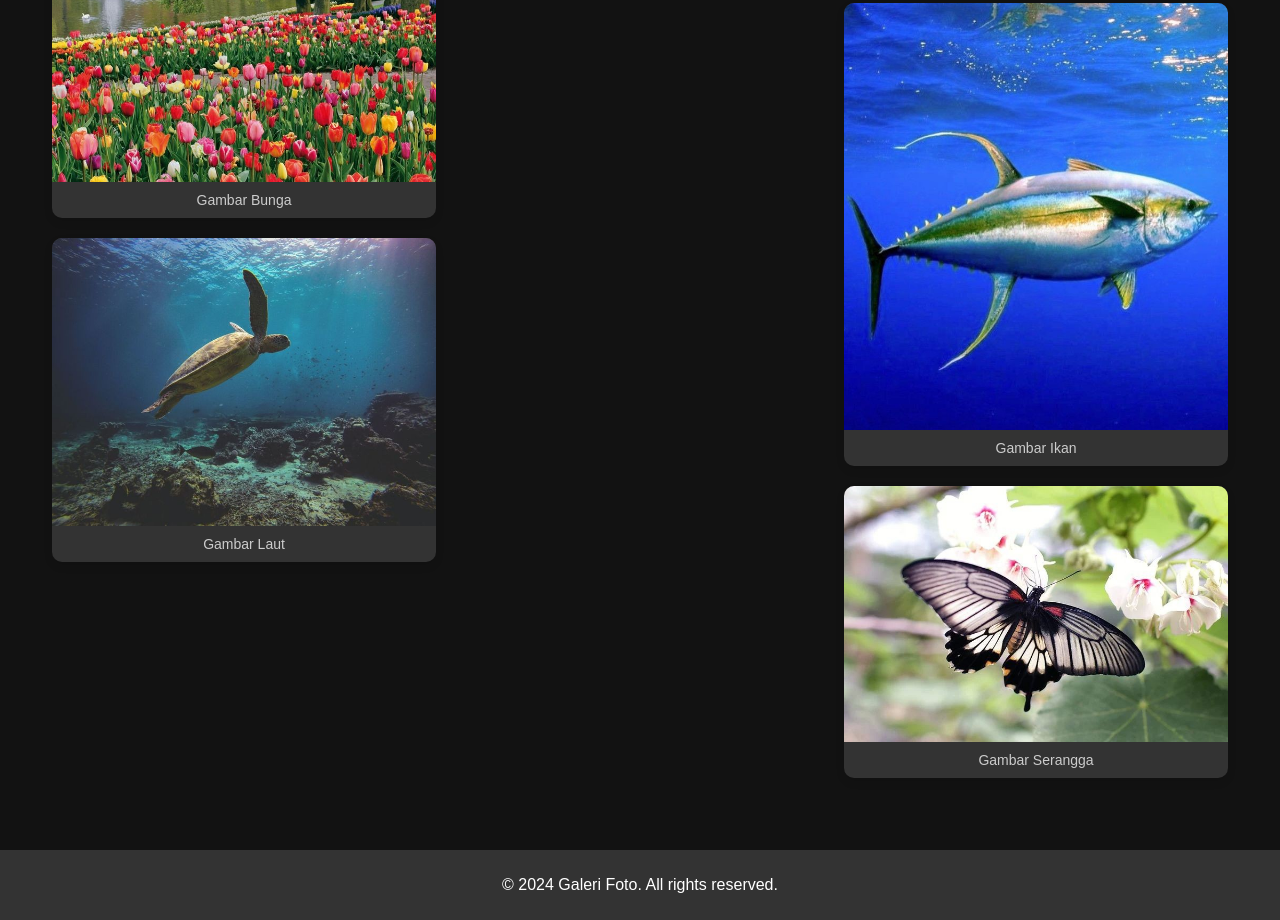
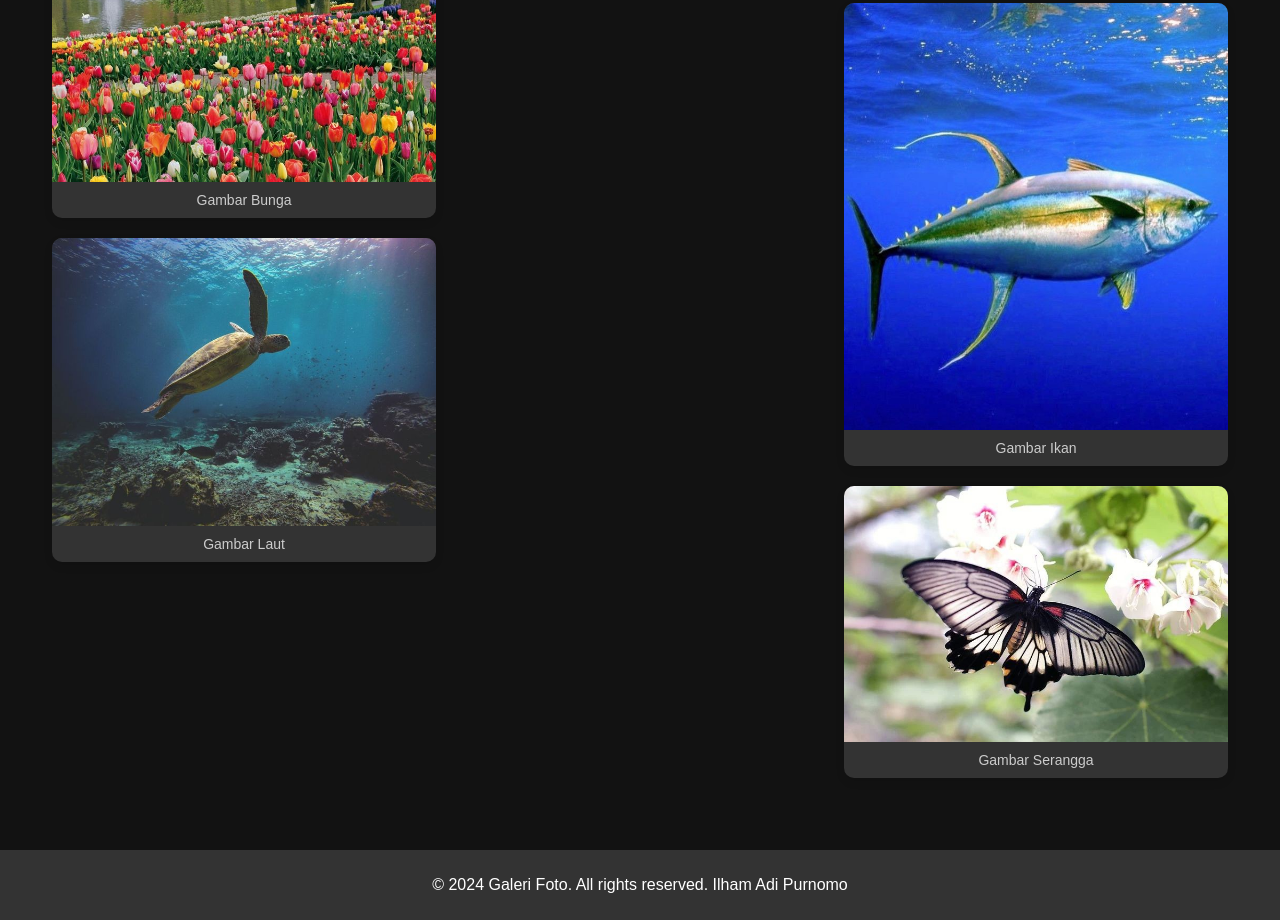
Before and after one commit to Ilhamadipurnomo/Ilhamadipurnomo.github.io, a plain HTML site: page index.html in a window 1280 px wide. Shown: the part 4815-5735 px from the top of the page. Drawn offline with Linux system fonts and the light colour scheme.

Commit message:
index.html

```diff
--- a/index.html
+++ b/index.html
@@ -236,7 +236,7 @@
         </div>
     </main>
     <footer>
-        <p>&copy; 2024 Galeri Foto. All rights reserved.</p>
+        <p>&copy; 2024 Galeri Foto. All rights reserved. Ilham Adi Purnomo</p>
     </footer>
 </body>
 </html>
```
